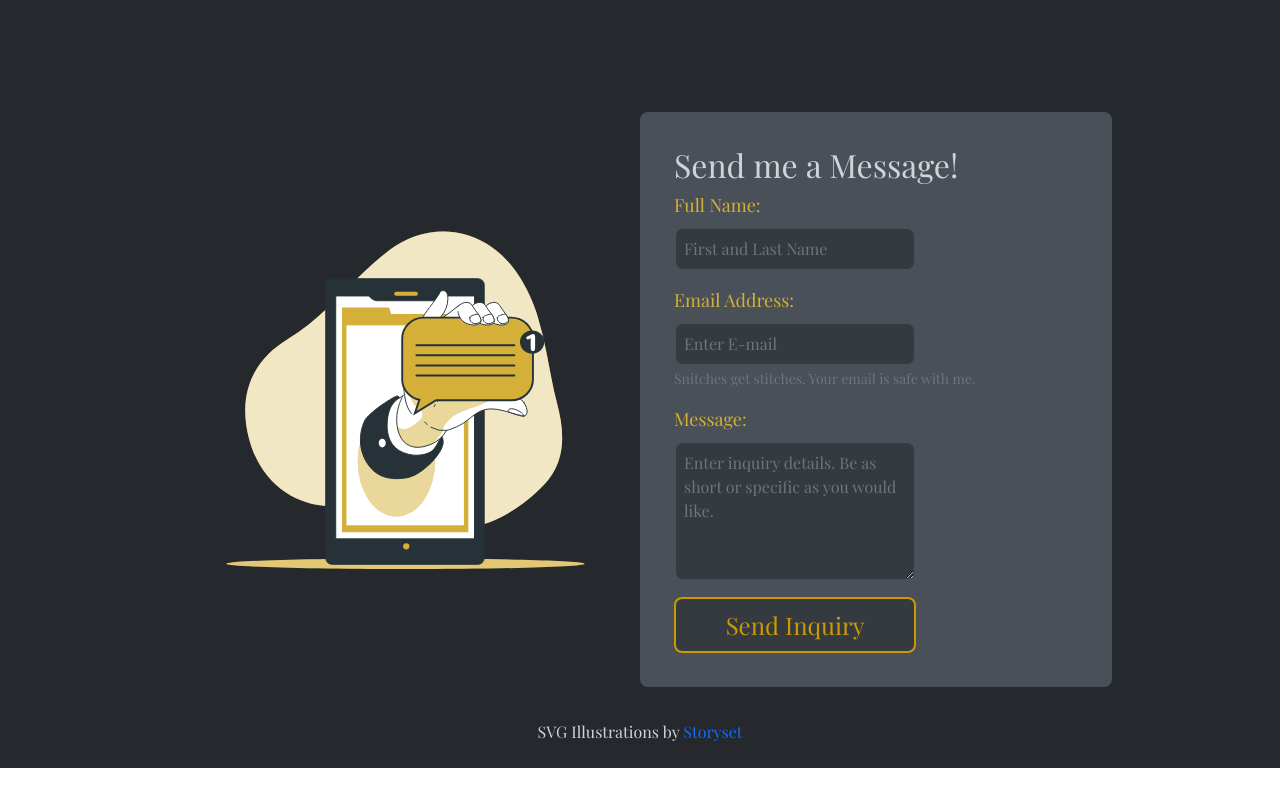
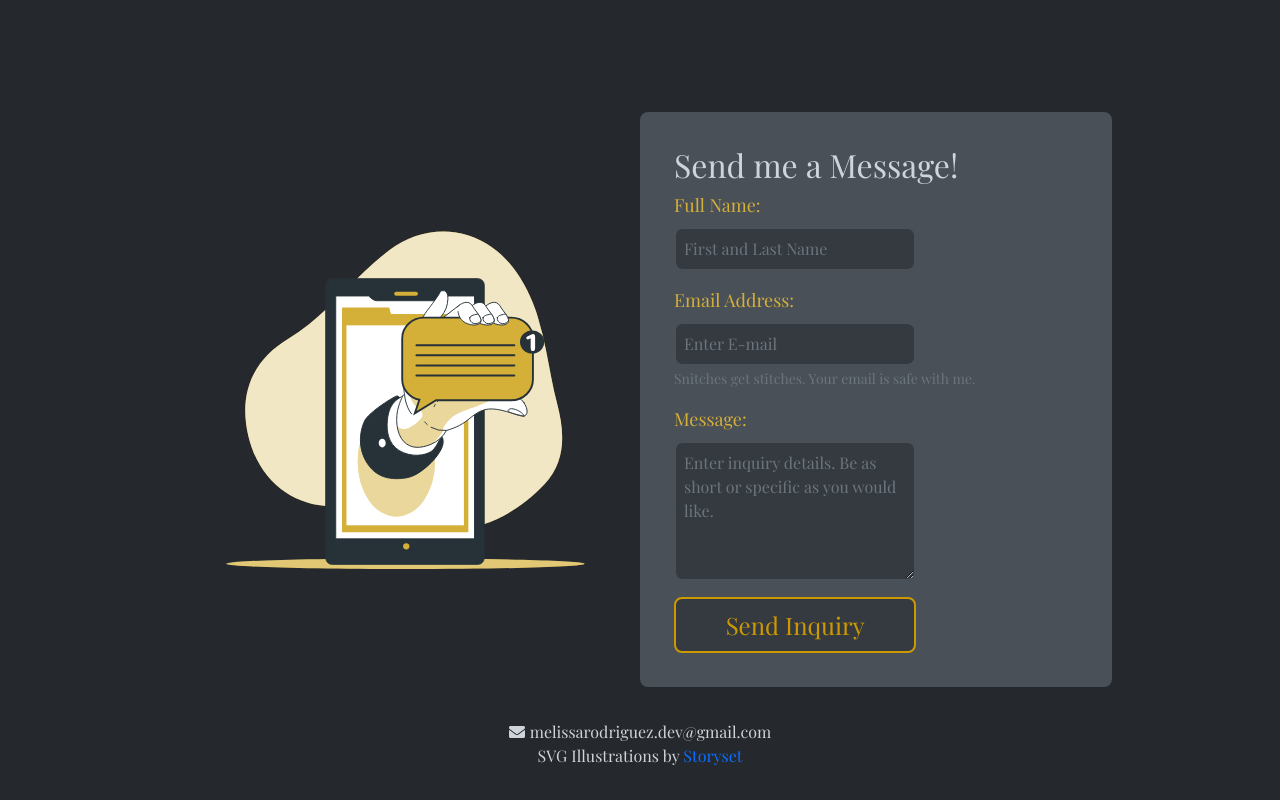
Before and after one commit to GrayAurora/Melissa-Portfolio, a React (Create React App) app: page / in a window 1280 px wide. Shown: the part 1725-2525 px from the top of the page. Before the commit the page ends 2493 px from the top, so only its background shows below. Built offline with nearby package versions, Linux system fonts and the light colour scheme; a web font is replaced by a local one.

Commit message:
Email touches

```diff
--- a/src/App.css
+++ b/src/App.css
@@ -225,7 +225,7 @@
 
 .footerContainer {
   margin-bottom: 0;
-  height: 3rem;
+  height: 5rem;
   margin-top: auto;
   text-align: center;
 }
--- a/src/App.js
+++ b/src/App.js
@@ -5,6 +5,7 @@
 import Skills from "./components/Skills";
 import Projects from "./components/Projects";
 import Footer from "./components/Footer";
+
 
 import './App.css';
 
--- a/src/components/About.js
+++ b/src/components/About.js
@@ -1,10 +1,11 @@
 import React from "react";
 import { FontAwesomeIcon } from '@fortawesome/react-fontawesome';
-import { library } from '@fortawesome/fontawesome-svg-core';
 import { faCode } from '@fortawesome/free-solid-svg-icons';
 import { Button } from "react-bootstrap";
+import { library } from '@fortawesome/fontawesome-svg-core';
 
 library.add(faCode)
+
 
 export default function About() {
   return (
--- a/src/components/Footer.js
+++ b/src/components/Footer.js
@@ -1,11 +1,20 @@
 import React from "react";
+import { FontAwesomeIcon } from "@fortawesome/react-fontawesome";
+import { faEnvelope } from '@fortawesome/free-solid-svg-icons';
 import { Container } from "react-bootstrap";
+import { library } from '@fortawesome/fontawesome-svg-core';
+
+library.add(faEnvelope)
 
 
 export default function Footer() {
   return (
     <section>
         <Container className="footerContainer">
+        <span>
+            <FontAwesomeIcon icon={faEnvelope} style={{marginRight: '5px'}}/>
+             melissarodriguez.dev@gmail.com
+          </span>
           <p>
           SVG Illustrations by <a href="https://storyset.com/">Storyset</a>
           </p>
--- a/src/components/Navbar.js
+++ b/src/components/Navbar.js
@@ -12,8 +12,8 @@
       <Navbar.Collapse >
         <Nav>
           <Nav.Link href="#about">About</Nav.Link>
+          <Nav.Link href="#projects">Projects</Nav.Link>
           <Nav.Link href="#skills">Skills</Nav.Link>
-          <Nav.Link href="#projects">Projects</Nav.Link>
           <Nav.Link href="#contact">Contact Me</Nav.Link>
         </Nav>
       </Navbar.Collapse>
```
